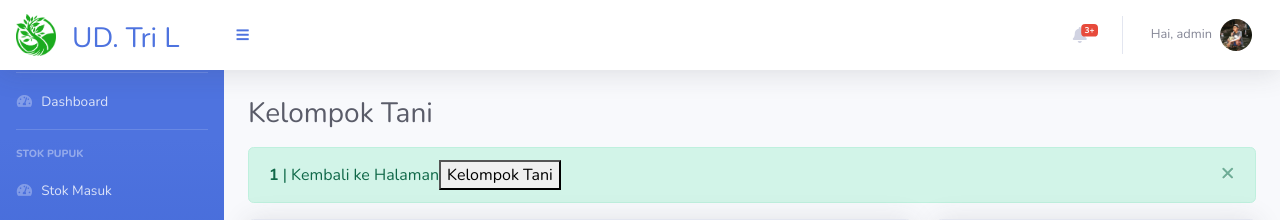
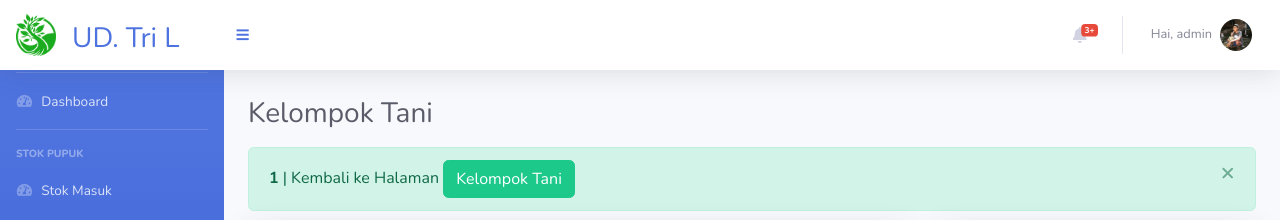
Before and after one commit to muffid/UD_tri_L, a PHP site: page /page_edit_kel_tani.php?m=3 in a window 1280 px wide. Shown: the top 220 px of the page. Run offline with PHP 8.4, Linux system fonts and the light colour scheme; a user stored in the database is signed in; data comes from the database, SQL or seed files in the repository; data that the repository does not hold is empty.

Commit message:
edit tombol

```diff
--- a/page_edit_kel_tani.php
+++ b/page_edit_kel_tani.php
@@ -54,8 +54,8 @@ if (isset($_SESSION['login'])) {
                     </div>
                     <?php if (isset($_SESSION["ok"])): ?>
                     <div class="alert alert-success alert-dismissible fade show" role="alert">
-                        <strong><?php echo $_SESSION["ok"]; ?></strong> | Kembali ke Halaman<button type="button"
-                            href="page_kel_tani.php?m=4&n=2"> Kelompok Tani</button>
+                        <strong><?php echo $_SESSION["ok"]; ?></strong> | Kembali ke Halaman <a class="btn btn-success"
+                            href="page_kel_tani.php?m=4&n=2">Kelompok Tani</a>
                         <button type="button" class="close" data-dismiss="alert" aria-label="Close">
                             <span aria-hidden="true">&times;</span></button>
                     </div>
```
